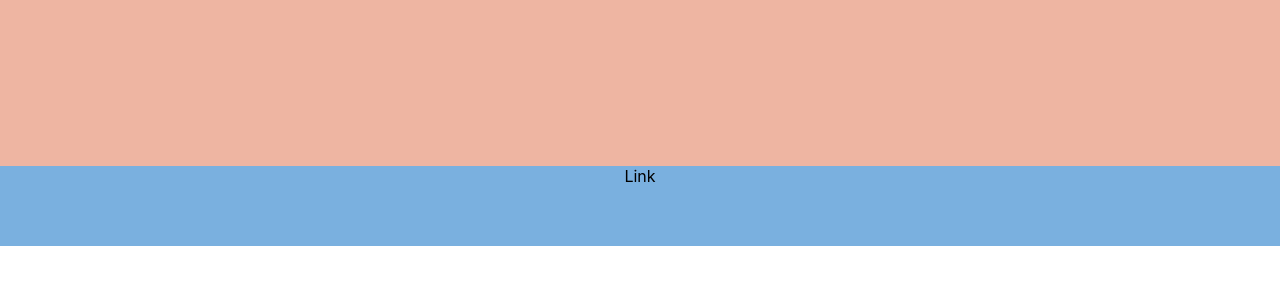
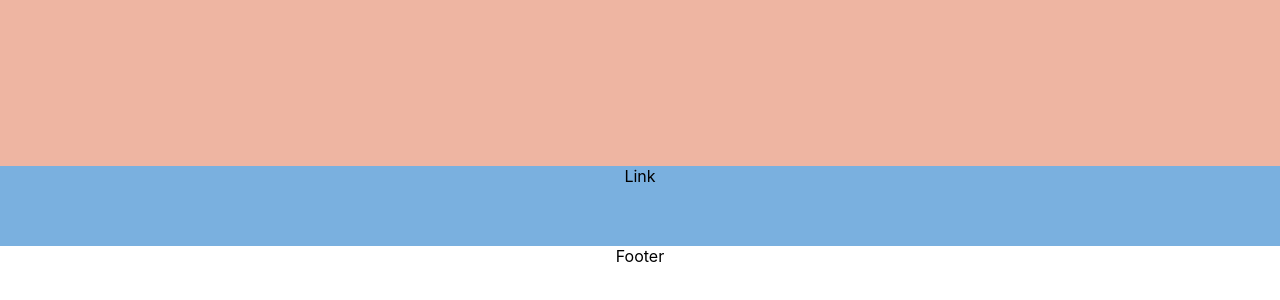
Before and after one commit to annamcn98/ex-arbete, a React (Create React App) app: page /products in a window 1280 px wide. Shown: the part 34-334 px from the top of the page. Built offline with nearby package versions, Linux system fonts and the light colour scheme.

Commit message:
Route dom

```diff
--- a/package.json
+++ b/package.json
@@ -8,6 +8,7 @@
     "@testing-library/user-event": "^13.5.0",
     "react": "^18.2.0",
     "react-dom": "^18.2.0",
+    "react-router-dom": "^6.6.1",
     "react-scripts": "5.0.1",
     "styled-components": "^5.3.6",
     "web-vitals": "^2.1.4"
--- a/src/App.js
+++ b/src/App.js
@@ -1,10 +1,25 @@
 import './App.css';
 import Header from './components/Header';
+import {
+  BrowserRouter,
+  Routes,
+  Route,
+} from "react-router-dom";
+import Product from './pages/Product';
+import Products from './pages/Products';
+import Footer from './components/Footer';
 
 function App() {
   return (
     <div className="App">
+      <BrowserRouter>
       <Header />
+        <Routes>
+          <Route path='/product' element={Product} ></Route>
+          <Route path='/products' element={Products} ></Route>
+        </Routes>
+      <Footer />
+      </BrowserRouter>
     </div>
   );
 }
--- /dev/null
+++ b/src/components/Footer.js
@@ -0,0 +1,9 @@
+import React from 'react'
+
+function Footer() {
+  return (
+    <div>Footer</div>
+  )
+}
+
+export default Footer
--- /dev/null
+++ b/src/pages/Product.js
@@ -0,0 +1,10 @@
+import React from 'react'
+
+
+function Product() {
+  return (
+    <div>Product</div>
+  )
+}
+
+export default Product
--- /dev/null
+++ b/src/pages/Products.js
@@ -0,0 +1,9 @@
+import React from 'react'
+
+function Products() {
+  return (
+    <div>Products</div>
+  )
+}
+
+export default Products
```
Also changed, not shown: src/pages/Homepage.js (added, +10 -0 lines), 1 other file (tests, documents, lock files or other folders).
